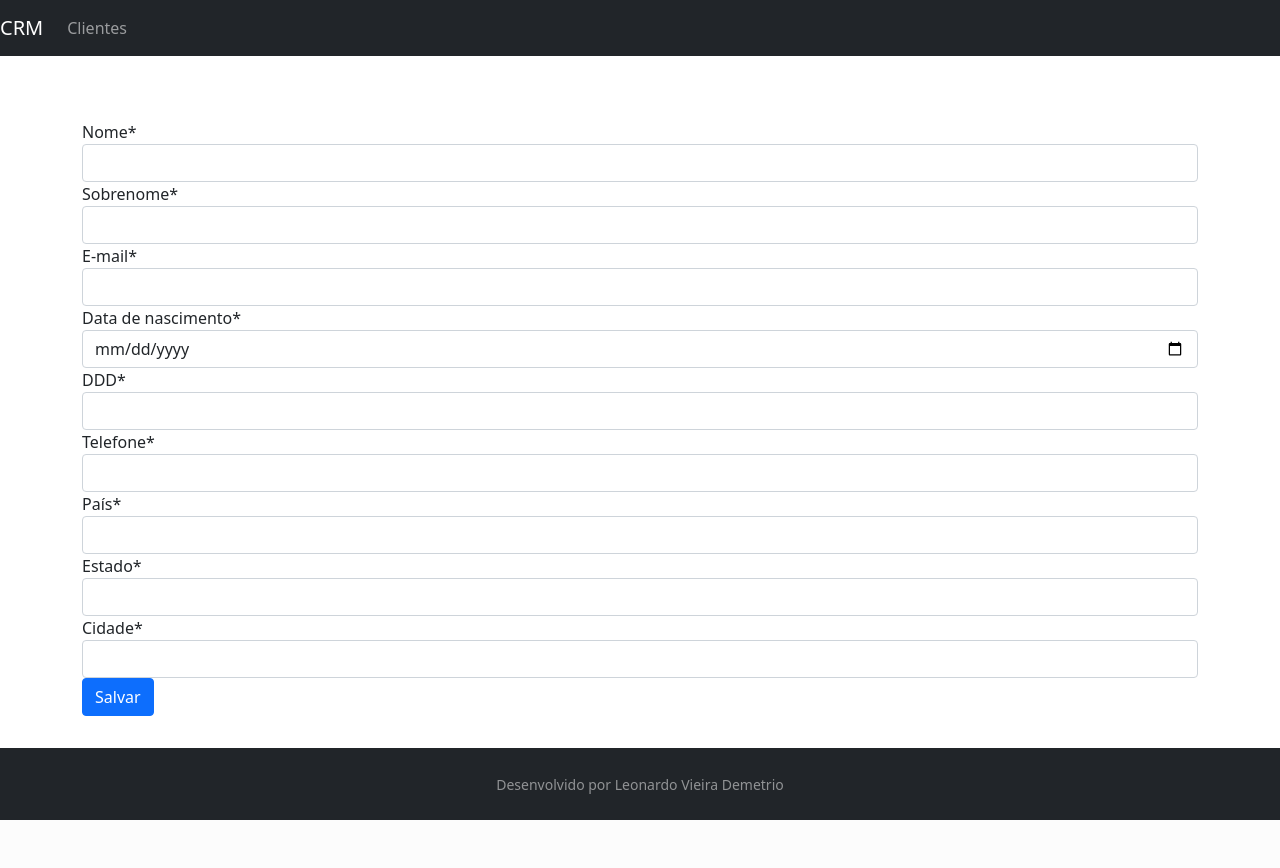
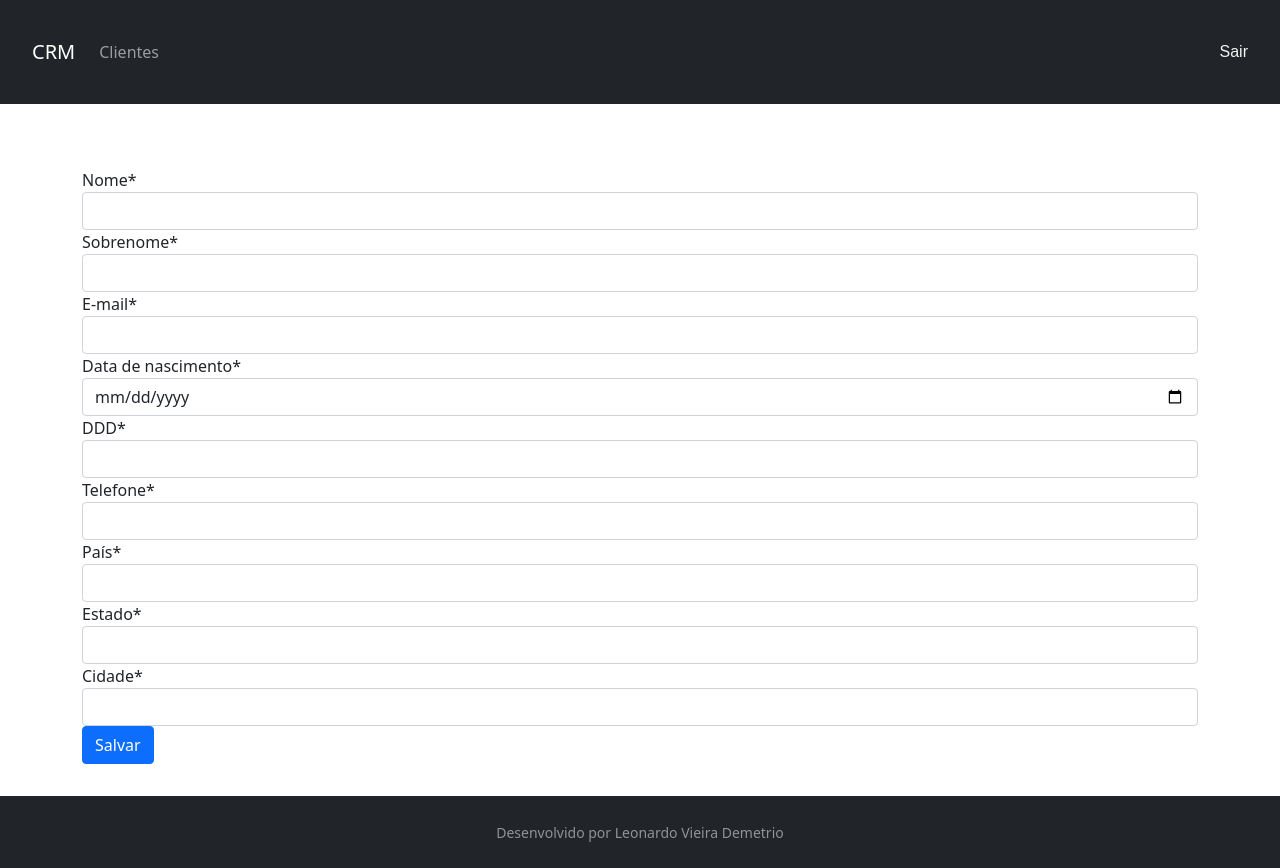
Before and after one commit to leovd100/CRM-Python, a Django app: page /customer/ in a window 1280 px wide. Before the commit the page ends 820 px from the top, so only its background shows below. Run offline with Django 3.2, Linux system fonts and the light colour scheme; some libraries are stand-ins or nearby versions.

Commit message:
Logout system

```diff
--- a/core/templates/model_header.html
+++ b/core/templates/model_header.html
@@ -1,9 +1,11 @@
 <nav class="navbar navbar-expand-sm bg-dark navbar-dark">
-
+    <div class="navbar-container">
         <a class="navbar-brand" href={% url 'index'%}>CRM</a>
         <ul class="navbar-nav mr-auto">
             <li class="nav-item">
                 <a href={% url 'customer:customer-list'%} class="nav-link">Clientes</a>
             </li>
         </ul>
+    </div>
+    <a class="btn-logout" href="{% url 'logout' %}">Sair</a>
 </nav>
--- a/core/templates/model_page.html
+++ b/core/templates/model_page.html
@@ -38,7 +38,25 @@
             flex-shrink: none;
             margin-top: 2em;
         }
+        .navbar{
+            display: flex;
+            align-items: center;
+            justify-content: space-between;
+            padding: 2rem;
+        }
 
+        .navbar-container{
+            display: flex;
+            flex-direction: row;
+            align-items: center;
+        }
+
+        .btn-logout{
+            color: #f3f3f3;
+            font-family: Arial, Helvetica, sans-serif;
+            text-decoration: none;
+            font-weight: 500;
+        }
     </style>
 
 </html>
--- a/crm/urls.py
+++ b/crm/urls.py
@@ -22,6 +22,7 @@ urlpatterns = [
     path('admin/', admin.site.urls),
     path('',login_required(TemplateView.as_view(template_name="index.html")), name="index"),
     path('login/', views.login, name="login"),
+    path('logout/', views.logout, name="logout"),
     path("customer/", include("customer.urls")),
     path("login/submit", views.submit_login, name="submit_login")
 ]
```
Also changed, not shown: core/views.py (+8 -1 lines). Lines whose indentation alone changed are shown as unchanged.
